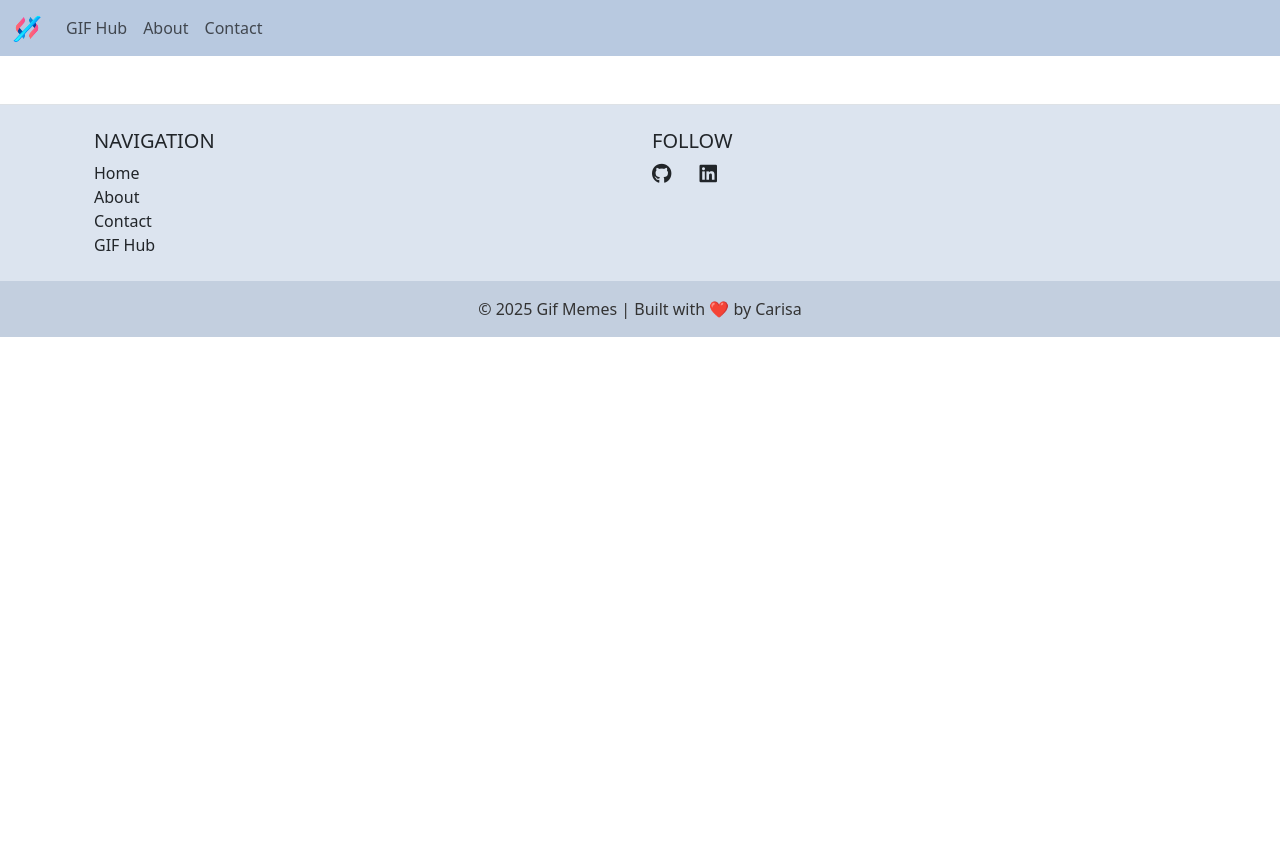
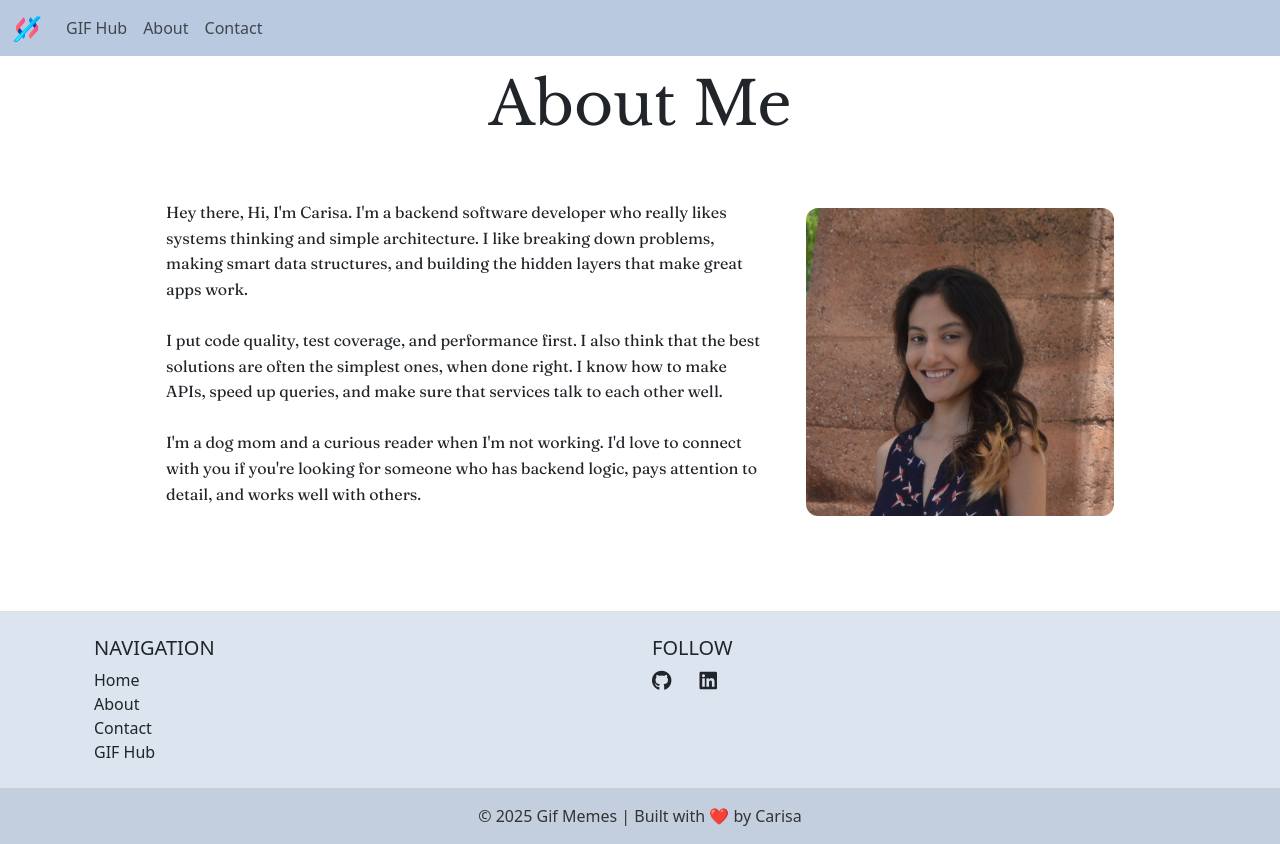
Before and after one commit to FizzyMo/GIFS, a website: page pages/about.html in a window 1280 px wide. Before the commit the page ends 800 px from the top, so only its background shows below. Drawn offline with nearby package versions, Linux system fonts and the light colour scheme; no server answers.

Commit message:
Started working on About Me page. Pic and description added with styling.

```diff
--- a/assets/css/style.css
+++ b/assets/css/style.css
@@ -1,19 +1,18 @@
+@import url('https://fonts.googleapis.com/css2?family=Libre+Baskerville&display=swap');
+@import url('https://fonts.googleapis.com/css2?family=Fraunces:opsz@9..144&display=swap');
 /* Index(Home), Start */
 
 #trending-gifs img {
   border-radius: 10px;
   box-shadow: 0 4px 10px rgba(0,0,0,0.1);
 }
-
 #hero {
   position: relative;
   color: white;
 }
-
 #hero .overlay {
   background: rgba(0, 0, 0, 0.5);
 }
-
 #hero-gif {
   position: absolute;
   inset: 0;
@@ -38,6 +37,38 @@
 }
 /* Landing(App), End */
 
+/* About, Start */
+#h1_about {
+  font-family: "Libre Baskerville", serif;
+  font-style: normal;
+  text-align: center;
+  font-size: 60px;
+  line-height: 1.6;
+}
+.about-container {
+  display: flex;
+  flex-direction: row;
+  align-items: center;
+  justify-content: center;
+  gap: 40px;
+  padding: 40px;
+  flex-wrap: wrap;
+}
+.about-text {
+  max-width: 600px;
+}
+#p_about_description {
+  font-family: "Fraunces", serif;
+  font-style: normal;
+  font-size: 16px;
+  line-height: 1.6;
+}
+.about-image img {
+  border-radius: 12px;
+  max-width: 100%;
+  height: auto;
+}
+/* About, End */
 /* main.js, Start */
 .btn-primary {
     margin-left: 10px;
@@ -70,8 +101,6 @@
 /* Multiple pages, Start */
 h1 {
     font-family: Lobster;
-    color: black;
-    font-size: 45px;
 }
 .container {
     background: transparent;
--- a/pages/about.html
+++ b/pages/about.html
@@ -34,6 +34,21 @@
       </div>
     </div>
   </nav>
+  <h1 id="h1_about">About Me</h1>
+
+  <div class="about-container">
+  <div class="about-text">
+  <p id="p_about_description">Hey there, Hi, I'm Carisa. I'm a backend software developer who really likes systems thinking and simple architecture. I like breaking down problems, making smart data structures, and building the hidden layers that make great apps work.
+      <br><br>
+      I put code quality, test coverage, and performance first. I also think that the best solutions are often the simplest ones, when done right. I know how to make APIs, speed up queries, and make sure that services talk to each other well.
+      <br><br>
+      I'm a dog mom and a curious reader when I'm not working. I'd love to connect with you if you're looking for someone who has backend logic, pays attention to detail, and works well with others.
+    </p>
+  </div>
+  <div class="about-image">
+    <img src="../assets/images/2023-02-13.jpg" alt="Carisa Image" width="308" height="308">
+  </div>
+</div>
     <footer style="background-color: #dce4ef;" class="text-center text-lg-start mt-5 border-top">
   <div class="container p-4">
     <div class="row">
```
Also changed, not shown: assets/images/2023-02-13.jpg (added).
